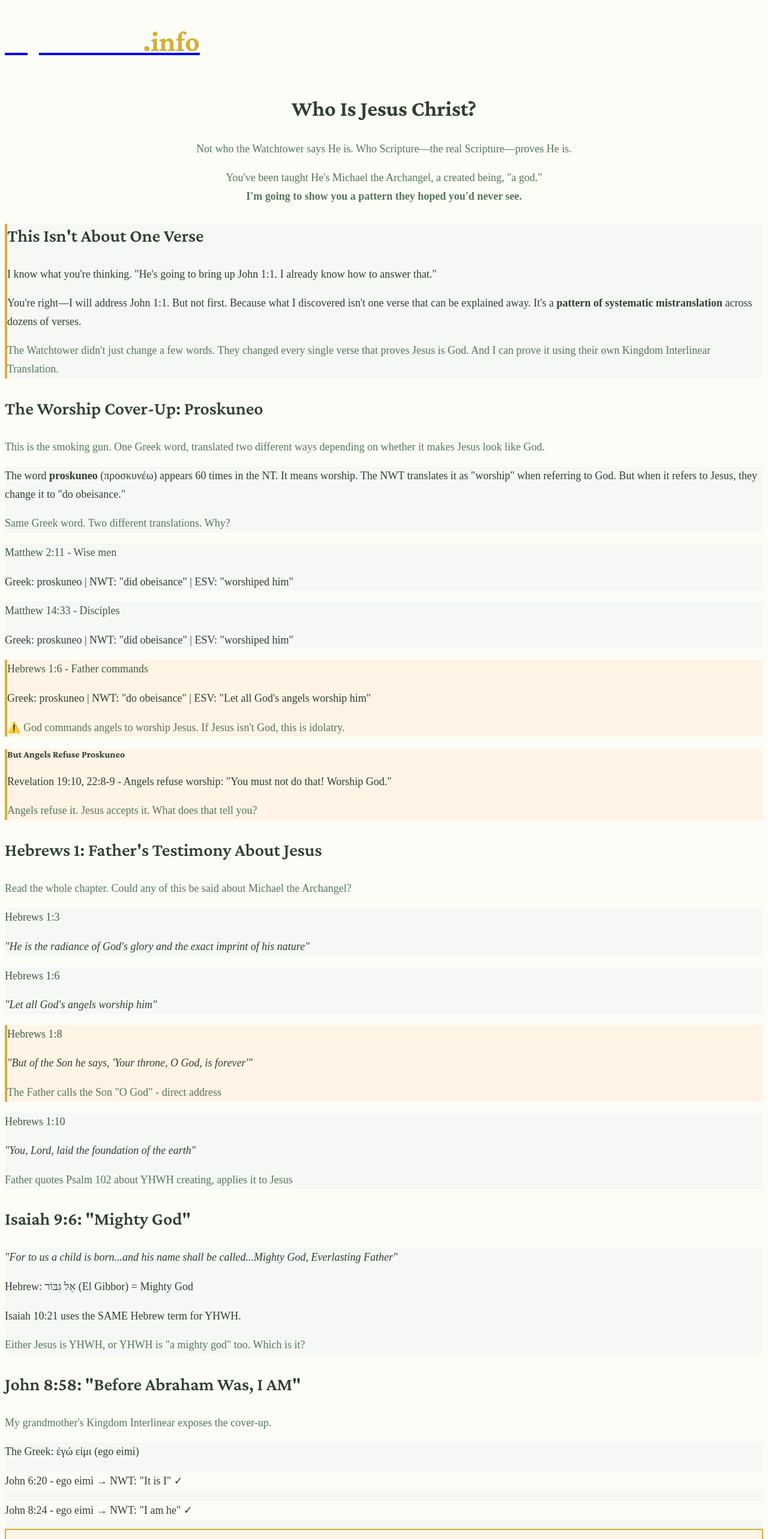
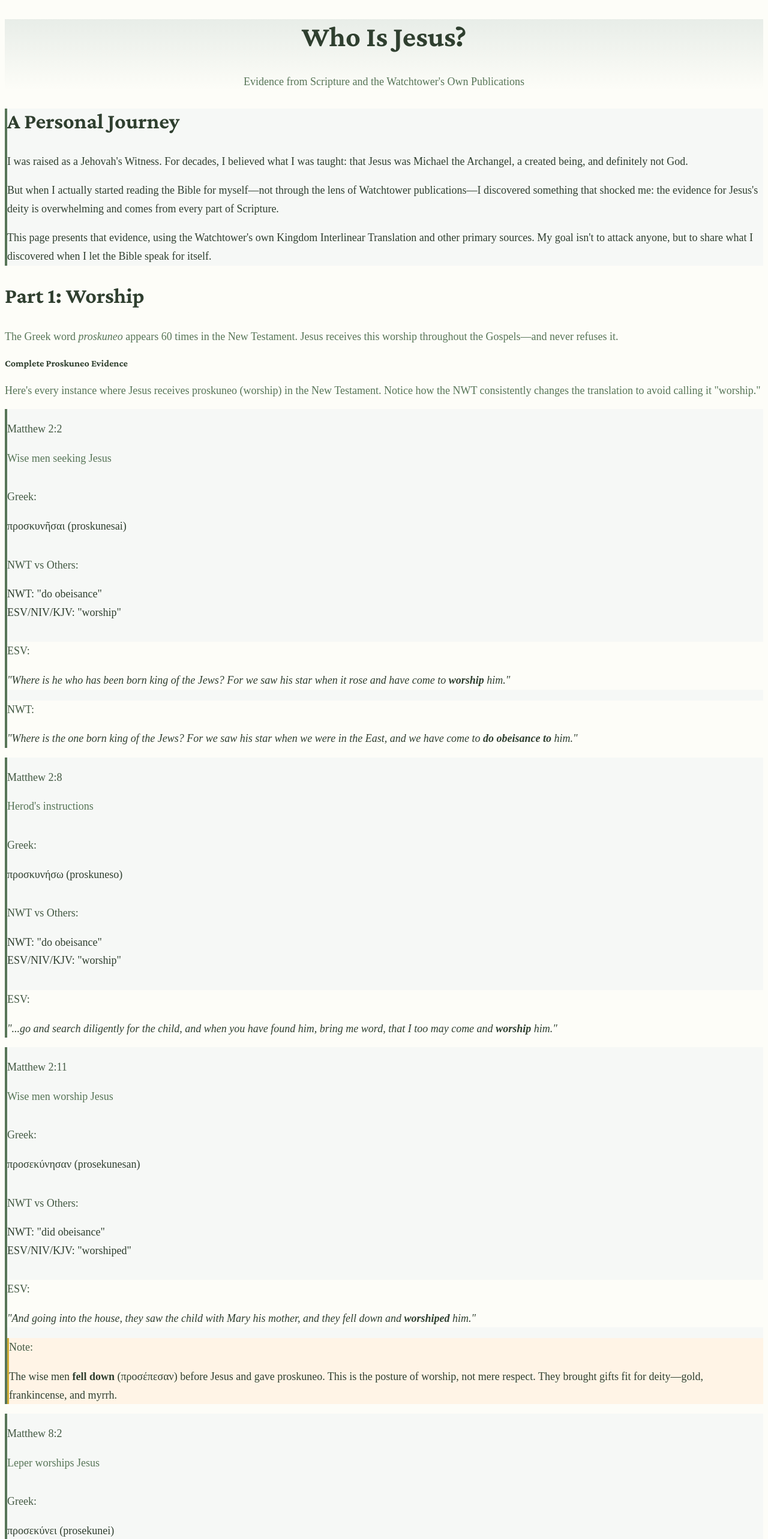
Before and after one commit to spencer-compligence/mywitness-site, a Next.js app: page /who-is-jesus in a window 1280 px wide. Shown: the top 2566 px of the page at 60% size. Built offline with nearby package versions, Linux system fonts and the light colour scheme.

Commit message:
Update Who Is Jesus page with all 7 evidence components

```diff
--- a/src/app/who-is-jesus/page.tsx
+++ b/src/app/who-is-jesus/page.tsx
@@ -1,334 +1,251 @@
-import Link from "next/link";
+import Hebrews1Evidence from './components/Hebrews1Evidence';
+import Isaiah96Evidence from './components/Isaiah96Evidence';
+import WorshipEvidence from './components/WorshipEvidence';
+import John858Evidence from './components/John858Evidence';
+import Colossians1Evidence from './components/Colossians1Evidence';
+import RevelationAlphaOmegaEvidence from './components/RevelationAlphaOmegaEvidence';
+import ThomasDeclarationEvidence from './components/ThomasDeclarationEvidence';
 
 export default function WhoIsJesusPage() {
   return (
-    <main className="min-h-screen">
-      {/* Header */}
-      <header className="bg-sage-800 py-6 shadow-md">
-        <div className="container mx-auto px-4">
-          <Link href="/" className="inline-block">
-            <h1 className="text-3xl font-serif font-bold" style={{ color: '#fdfdf8' }}>
-              MyWitness<span style={{ color: '#d4af37' }}>.info</span>
-            </h1>
-          </Link>
+    <div className="min-h-screen" style={{ backgroundColor: '#fdfdf8' }}>
+      {/* Hero Section */}
+      <div
+        className="py-20 px-4"
+        style={{
+          backgroundImage: 'linear-gradient(to bottom, #e8ede8, #fdfdf8)',
+        }}
+      >
+        <div className="max-w-4xl mx-auto text-center">
+          <h1
+            className="text-5xl md:text-6xl font-serif font-bold mb-6"
+            style={{ color: '#2f3f2f' }}
+          >
+            Who Is Jesus?
+          </h1>
+          <p
+            className="text-xl md:text-2xl mb-8"
+            style={{ color: '#577557', lineHeight: '1.6' }}
+          >
+            Evidence from Scripture and the Watchtower's Own Publications
+          </p>
+          <div
+            className="w-24 h-1 mx-auto"
+            style={{ backgroundColor: '#d4af37' }}
+          />
         </div>
-      </header>
-
-      {/* Hero */}
-      <section className="bg-gradient-to-b from-sage-50 py-12 md:py-16">
-        <div className="container mx-auto px-4 max-w-4xl text-center">
-          <h2 className="text-3xl md:text-4xl lg:text-5xl font-serif font-bold mb-6" style={{ color: '#2f3f2f' }}>
-            Who Is Jesus Christ?
-          </h2>
-          <p className="text-xl md:text-2xl mb-6" style={{ color: '#577557' }}>
-            Not who the Watchtower says He is. Who Scripture—the real Scripture—proves He is.
-          </p>
-          <p className="text-lg" style={{ color: '#577557' }}>
-            You've been taught He's Michael the Archangel, a created being, "a god."
-            <br />
-            <strong>I'm going to show you a pattern they hoped you'd never see.</strong>
-          </p>
-        </div>
-      </section>
+      </div>
 
       {/* Introduction */}
-      <section className="py-12" style={{ backgroundColor: '#fdfdf8' }}>
-        <div className="container mx-auto px-4 max-w-4xl">
-          <div className="rounded-xl p-8 border-l-4" style={{ backgroundColor: '#f6f8f6', borderColor: '#d4af37' }}>
-            <h3 className="text-2xl font-serif font-semibold mb-4" style={{ color: '#2f3f2f' }}>
-              This Isn't About One Verse
-            </h3>
-            <p className="mb-4" style={{ color: '#2f3f2f', lineHeight: '1.7' }}>
-              I know what you're thinking. "He's going to bring up John 1:1. I already know how to answer that."
+      <div className="max-w-4xl mx-auto px-4 py-12">
+        <div
+          className="rounded-xl p-8 mb-12"
+          style={{
+            backgroundColor: '#f6f8f6',
+            borderLeft: '4px solid #577557'
+          }}
+        >
+          <h2
+            className="text-3xl font-serif font-semibold mb-6"
+            style={{ color: '#2f3f2f' }}
+          >
+            A Personal Journey
+          </h2>
+          <div className="space-y-4" style={{ color: '#2f3f2f', lineHeight: '1.8' }}>
+            <p>
+              I was raised as a Jehovah's Witness. For decades, I believed what I was taught:
+              that Jesus was Michael the Archangel, a created being, and definitely not God.
             </p>
-            <p className="mb-4" style={{ color: '#2f3f2f', lineHeight: '1.7' }}>
-              You're right—I will address John 1:1. But not first. Because what I discovered isn't one verse
-              that can be explained away. It's a <strong>pattern of systematic mistranslation</strong> across
-              dozens of verses.
+            <p>
+              But when I actually started reading the Bible for myself—not through the lens of
+              Watchtower publications—I discovered something that shocked me: the evidence for
+              Jesus's deity is overwhelming and comes from every part of Scripture.
             </p>
-            <p className="text-lg font-semibold" style={{ color: '#577557' }}>
-              The Watchtower didn't just change a few words. They changed every single verse that proves
-              Jesus is God. And I can prove it using their own Kingdom Interlinear Translation.
+            <p>
+              This page presents that evidence, using the Watchtower's own Kingdom Interlinear
+              Translation and other primary sources. My goal isn't to attack anyone, but to share
+              what I discovered when I let the Bible speak for itself.
             </p>
           </div>
         </div>
-      </section>
 
-      {/* Main Content */}
-      <section className="py-16" style={{ backgroundColor: '#fdfdf8' }}>
-        <div className="container mx-auto px-4 max-w-4xl">
-
-          {/* WORSHIP SECTION - Most Important */}
-          <div className="mb-16">
-            <h3 className="text-3xl font-serif font-bold mb-6" style={{ color: '#2f3f2f' }}>
-              The Worship Cover-Up: Proskuneo
-            </h3>
-
-            <p className="mb-6 text-xl" style={{ color: '#577557' }}>
-              This is the smoking gun. One Greek word, translated two different ways depending on
-              whether it makes Jesus look like God.
-            </p>
-
-            <div className="rounded-xl p-6 mb-6" style={{ backgroundColor: '#f6f8f6' }}>
-              <p className="mb-4" style={{ color: '#2f3f2f', lineHeight: '1.7' }}>
-                The word <strong>proskuneo</strong> (προσκυνέω) appears 60 times in the NT. It means worship.
-                The NWT translates it as "worship" when referring to God. But when it refers to Jesus,
-                they change it to "do obeisance."
-              </p>
-              <p className="text-lg font-semibold" style={{ color: '#577557' }}>
-                Same Greek word. Two different translations. Why?
+        {/* Key Evidence Sections */}
+        <div className="space-y-16">
+          {/* Section 1: Worship */}
+          <section>
+            <div className="mb-8">
+              <h2
+                className="text-4xl font-serif font-bold mb-4"
+                style={{ color: '#2f3f2f' }}
+              >
+                Part 1: Worship
+              </h2>
+              <p
+                className="text-lg"
+                style={{ color: '#577557', lineHeight: '1.7' }}
+              >
+                The Greek word <em>proskuneo</em> appears 60 times in the New Testament.
+                Jesus receives this worship throughout the Gospels—and never refuses it.
               </p>
             </div>
+            <WorshipEvidence />
+          </section>
 
-            {/* Examples */}
-            <div className="space-y-4 mb-8">
-              <div className="rounded-lg p-5" style={{ backgroundColor: '#f6f8f6' }}>
-                <p className="text-sm font-semibold mb-2" style={{ color: '#435943' }}>Matthew 2:11 - Wise men</p>
-                <p className="text-sm" style={{ color: '#2f3f2f' }}>
-                  Greek: proskuneo | NWT: "did obeisance" | ESV: "worshiped him"
-                </p>
-              </div>
-              <div className="rounded-lg p-5" style={{ backgroundColor: '#f6f8f6' }}>
-                <p className="text-sm font-semibold mb-2" style={{ color: '#435943' }}>Matthew 14:33 - Disciples</p>
-                <p className="text-sm" style={{ color: '#2f3f2f' }}>
-                  Greek: proskuneo | NWT: "did obeisance" | ESV: "worshiped him"
-                </p>
-              </div>
-              <div className="rounded-lg p-5" style={{ backgroundColor: '#fff4e6', borderLeft: '4px solid #d4af37' }}>
-                <p className="text-sm font-semibold mb-2" style={{ color: '#435943' }}>Hebrews 1:6 - Father commands</p>
-                <p className="text-sm" style={{ color: '#2f3f2f' }}>
-                  Greek: proskuneo | NWT: "do obeisance" | ESV: "Let all God's angels worship him"
-                </p>
-                <p className="text-sm font-semibold mt-2" style={{ color: '#577557' }}>
-                  ⚠️ God commands angels to worship Jesus. If Jesus isn't God, this is idolatry.
-                </p>
-              </div>
-            </div>
-
-            {/* Angels Refuse Worship */}
-            <div className="rounded-xl p-6 mb-6" style={{ backgroundColor: '#fff4e6', borderLeft: '4px solid #d4af37' }}>
-              <h4 className="text-xl font-semibold mb-4" style={{ color: '#2f3f2f' }}>
-                But Angels Refuse Proskuneo
-              </h4>
-              <p className="mb-4" style={{ color: '#2f3f2f' }}>
-                Revelation 19:10, 22:8-9 - Angels refuse worship: "You must not do that! Worship God."
-              </p>
-              <p className="text-lg font-semibold" style={{ color: '#577557' }}>
-                Angels refuse it. Jesus accepts it. What does that tell you?
+          {/* Section 2: Hebrews 1 */}
+          <section>
+            <div className="mb-8">
+              <h2
+                className="text-4xl font-serif font-bold mb-4"
+                style={{ color: '#2f3f2f' }}
+              >
+                Part 2: Hebrews 1
+              </h2>
+              <p
+                className="text-lg"
+                style={{ color: '#577557', lineHeight: '1.7' }}
+              >
+                The Father calls the Son "God" and "Lord," applies YHWH's words to Him,
+                and commands angels to worship Him.
               </p>
             </div>
-          </div>
+            <Hebrews1Evidence />
+          </section>
 
-          {/* HEBREWS 1 */}
-          <div className="mb-16">
-            <h3 className="text-3xl font-serif font-bold mb-6" style={{ color: '#2f3f2f' }}>
-              Hebrews 1: Father's Testimony About Jesus
-            </h3>
-
-            <p className="mb-6 text-xl" style={{ color: '#577557' }}>
-              Read the whole chapter. Could any of this be said about Michael the Archangel?
-            </p>
-
-            <div className="space-y-6">
-              <div className="rounded-lg p-6" style={{ backgroundColor: '#f6f8f6' }}>
-                <p className="font-semibold mb-2" style={{ color: '#435943' }}>Hebrews 1:3</p>
-                <p className="italic mb-2" style={{ color: '#2f3f2f' }}>
-                  "He is the radiance of God's glory and the exact imprint of his nature"
-                </p>
-              </div>
-
-              <div className="rounded-lg p-6" style={{ backgroundColor: '#f6f8f6' }}>
-                <p className="font-semibold mb-2" style={{ color: '#435943' }}>Hebrews 1:6</p>
-                <p className="italic mb-2" style={{ color: '#2f3f2f' }}>
-                  "Let all God's angels worship him"
-                </p>
-              </div>
-
-              <div className="rounded-lg p-6" style={{ backgroundColor: '#fff4e6', borderLeft: '4px solid #d4af37' }}>
-                <p className="font-semibold mb-2" style={{ color: '#435943' }}>Hebrews 1:8</p>
-                <p className="italic mb-2" style={{ color: '#2f3f2f' }}>
-                  "But of the Son he says, 'Your throne, O God, is forever'"
-                </p>
-                <p className="text-sm font-semibold" style={{ color: '#577557' }}>
-                  The Father calls the Son "O God" - direct address
-                </p>
-              </div>
-
-              <div className="rounded-lg p-6" style={{ backgroundColor: '#f6f8f6' }}>
-                <p className="font-semibold mb-2" style={{ color: '#435943' }}>Hebrews 1:10</p>
-                <p className="italic mb-2" style={{ color: '#2f3f2f' }}>
-                  "You, Lord, laid the foundation of the earth"
-                </p>
-                <p className="text-sm" style={{ color: '#577557' }}>
-                  Father quotes Psalm 102 about YHWH creating, applies it to Jesus
-                </p>
-              </div>
-            </div>
-          </div>
-
-          {/* ISAIAH 9:6 */}
-          <div className="mb-16">
-            <h3 className="text-3xl font-serif font-bold mb-6" style={{ color: '#2f3f2f' }}>
-              Isaiah 9:6: "Mighty God"
-            </h3>
-
-            <div className="rounded-xl p-6 mb-6" style={{ backgroundColor: '#f6f8f6' }}>
-              <p className="italic text-lg mb-4" style={{ color: '#2f3f2f' }}>
-                "For to us a child is born...and his name shall be called...Mighty God, Everlasting Father"
-              </p>
-              <p className="mb-4" style={{ color: '#2f3f2f' }}>
-                Hebrew: אֵל גִּבּוֹר (El Gibbor) = Mighty God
-              </p>
-              <p className="mb-4" style={{ color: '#2f3f2f' }}>
-                Isaiah 10:21 uses the SAME Hebrew term for YHWH.
-              </p>
-              <p className="text-lg font-semibold" style={{ color: '#577557' }}>
-                Either Jesus is YHWH, or YHWH is "a mighty god" too. Which is it?
+          {/* Section 3: Isaiah 9:6 */}
+          <section>
+            <div className="mb-8">
+              <h2
+                className="text-4xl font-serif font-bold mb-4"
+                style={{ color: '#2f3f2f' }}
+              >
+                Part 3: Isaiah 9:6
+              </h2>
+              <p
+                className="text-lg"
+                style={{ color: '#577557', lineHeight: '1.7' }}
+              >
+                700 years before Jesus was born, Isaiah prophesied that the Messiah
+                would be called "Mighty God" and "Everlasting Father."
               </p>
             </div>
-          </div>
+            <Isaiah96Evidence />
+          </section>
 
-          {/* JOHN 8:58 - EGO EIMI */}
-          <div className="mb-16">
-            <h3 className="text-3xl font-serif font-bold mb-6" style={{ color: '#2f3f2f' }}>
-              John 8:58: "Before Abraham Was, I AM"
-            </h3>
-
-            <p className="mb-6 text-xl" style={{ color: '#577557' }}>
-              My grandmother's Kingdom Interlinear exposes the cover-up.
-            </p>
-
-            <div className="rounded-xl p-6 mb-6" style={{ backgroundColor: '#f6f8f6' }}>
-              <p className="font-semibold mb-4" style={{ color: '#2f3f2f' }}>
-                The Greek: ἐγώ εἰμι (ego eimi)
-              </p>
-              <div className="space-y-3">
-                <div className="rounded p-3" style={{ backgroundColor: '#fdfdf8' }}>
-                  <p className="text-sm">John 6:20 - ego eimi → NWT: "It is I" ✓</p>
-                </div>
-                <div className="rounded p-3" style={{ backgroundColor: '#fdfdf8' }}>
-                  <p className="text-sm">John 8:24 - ego eimi → NWT: "I am he" ✓</p>
-                </div>
-                <div className="rounded p-3" style={{ backgroundColor: '#fff4e6', border: '2px solid #d4af37' }}>
-                  <p className="text-sm font-semibold">John 8:58 - ego eimi → NWT: "I have been" ❌</p>
-                  <p className="text-xs mt-1" style={{ color: '#577557' }}>Changed to past tense!</p>
-                </div>
-                <div className="rounded p-3" style={{ backgroundColor: '#fdfdf8' }}>
-                  <p className="text-sm">John 18:5 - ego eimi → NWT: "I am" ✓</p>
-                </div>
-              </div>
-              <p className="mt-4 text-lg font-semibold" style={{ color: '#577557' }}>
-                Why is John 8:58 the ONLY verse where they changed it?
+          {/* Section 4: John 8:58 */}
+          <section>
+            <div className="mb-8">
+              <h2
+                className="text-4xl font-serif font-bold mb-4"
+                style={{ color: '#2f3f2f' }}
+              >
+                Part 4: John 8:58
+              </h2>
+              <p
+                className="text-lg"
+                style={{ color: '#577557', lineHeight: '1.7' }}
+              >
+                Jesus claims the divine name "I AM" from Exodus 3:14.
+                The Watchtower's own Kingdom Interlinear exposes their mistranslation.
               </p>
             </div>
+            <John858Evidence />
+          </section>
 
-            <div className="rounded-xl p-6" style={{ backgroundColor: '#fff4e6', borderLeft: '4px solid #d4af37' }}>
-              <p className="mb-3" style={{ color: '#2f3f2f' }}>
-                Exodus 3:14: God's name to Moses - "I AM"
-              </p>
-              <p className="mb-3" style={{ color: '#2f3f2f' }}>
-                John 8:58: Jesus claims "I AM"
-              </p>
-              <p className="mb-3" style={{ color: '#2f3f2f' }}>
-                John 8:59: Jews try to stone Him for blasphemy
-              </p>
-              <p className="text-lg font-semibold" style={{ color: '#577557' }}>
-                They understood His claim. He was claiming to be YHWH.
+          {/* Section 5: Colossians 1 */}
+          <section>
+            <div className="mb-8">
+              <h2
+                className="text-4xl font-serif font-bold mb-4"
+                style={{ color: '#2f3f2f' }}
+              >
+                Part 5: Colossians 1:15-17
+              </h2>
+              <p
+                className="text-lg"
+                style={{ color: '#577557', lineHeight: '1.7' }}
+              >
+                The NWT adds the word "[other]" four times to make Jesus a created being.
+                But it's not in the Greek text.
               </p>
             </div>
-          </div>
+            <Colossians1Evidence />
+          </section>
 
-          {/* THOMAS */}
-          <div className="mb-16">
-            <h3 className="text-3xl font-serif font-bold mb-6" style={{ color: '#2f3f2f' }}>
-              John 20:28: Thomas Calls Jesus "My God"
-            </h3>
-
-            <div className="rounded-xl p-6 mb-6" style={{ backgroundColor: '#f6f8f6' }}>
-              <p className="italic text-lg mb-4" style={{ color: '#2f3f2f' }}>
-                "Thomas answered him, 'My Lord and my God!'"
-              </p>
-              <p className="mb-4" style={{ color: '#2f3f2f' }}>
-                Greek: αὐτῷ (auto) - dative case = speaking TO Jesus
-              </p>
-              <p className="mb-4" style={{ color: '#2f3f2f' }}>
-                Not an exclamation. Direct address. "You are my God."
-              </p>
-              <p className="text-lg font-semibold" style={{ color: '#577557' }}>
-                And Jesus accepted it. Blessed those who would believe it.
+          {/* Section 6: Revelation */}
+          <section>
+            <div className="mb-8">
+              <h2
+                className="text-4xl font-serif font-bold mb-4"
+                style={{ color: '#2f3f2f' }}
+              >
+                Part 6: Alpha and Omega
+              </h2>
+              <p
+                className="text-lg"
+                style={{ color: '#577557', lineHeight: '1.7' }}
+              >
+                In Revelation, both the Father and Jesus claim the title "Alpha and Omega"—
+                a title that belongs to God alone.
               </p>
             </div>
-          </div>
+            <RevelationAlphaOmegaEvidence />
+          </section>
 
-          {/* JOHN 1:1 - LAST */}
-          <div className="mb-16">
-            <h3 className="text-3xl font-serif font-bold mb-6" style={{ color: '#2f3f2f' }}>
-              Now Let's Talk About John 1:1
-            </h3>
-
-            <div className="rounded-xl p-6 mb-6" style={{ backgroundColor: '#fff4e6', borderLeft: '4px solid #d4af37' }}>
-              <p className="font-semibold mb-4" style={{ color: '#2f3f2f' }}>
-                By Now, The Pattern Should Be Clear:
-              </p>
-              <ul className="space-y-2" style={{ color: '#2f3f2f' }}>
-                <li>✓ Proskuneo systematically mistranslated</li>
-                <li>✓ Father calls Son "O God"</li>
-                <li>✓ Son called "Mighty God" (El Gibbor)</li>
-                <li>✓ Jesus claims "I AM" (ego eimi)</li>
-                <li>✓ Thomas calls Jesus "My God"</li>
-              </ul>
-              <p className="mt-4 text-lg font-semibold" style={{ color: '#577557' }}>
-                John 1:1 is the tenth piece of evidence, not the first.
+          {/* Section 7: Thomas's Declaration */}
+          <section>
+            <div className="mb-8">
+              <h2
+                className="text-4xl font-serif font-bold mb-4"
+                style={{ color: '#2f3f2f' }}
+              >
+                Part 7: "My Lord and My God"
+              </h2>
+              <p
+                className="text-lg"
+                style={{ color: '#577557', lineHeight: '1.7' }}
+              >
+                Thomas calls Jesus "my God" directly to His face.
+                Jesus accepts this declaration and blesses Thomas for believing it.
               </p>
             </div>
+            <ThomasDeclarationEvidence />
+          </section>
+        </div>
 
-            <div className="rounded-xl p-6" style={{ backgroundColor: '#f6f8f6' }}>
-              <p className="mb-4" style={{ color: '#2f3f2f' }}>
-                ESV: "...and the Word was God"
-              </p>
-              <p className="mb-4" style={{ color: '#2f3f2f' }}>
-                NWT: "...and the Word was a god"
-              </p>
-              <p className="mb-4" style={{ color: '#2f3f2f' }}>
-                Kingdom Interlinear word-for-word: "and God was the Word"
-              </p>
-              <p className="text-lg font-semibold" style={{ color: '#577557' }}>
-                Every translation agrees. Except the NWT.
-              </p>
-            </div>
+        {/* Conclusion */}
+        <div
+          className="rounded-xl p-8 mt-16"
+          style={{
+            backgroundImage: 'linear-gradient(to bottom, #fff4e6, #f6f8f6)',
+            borderLeft: '4px solid #d4af37'
+          }}
+        >
+          <h2
+            className="text-3xl font-serif font-semibold mb-6 text-center"
+            style={{ color: '#2f3f2f' }}
+          >
+            The Question Before You
+          </h2>
+          <div className="space-y-4" style={{ color: '#2f3f2f', lineHeight: '1.8' }}>
+            <p>
+              The evidence presented here comes from Scripture itself and from the Watchtower's
+              own publications. This isn't about winning an argument—it's about discovering who
+              Jesus really is.
+            </p>
+            <p>
+              I understand how difficult it is to question what you've been taught your entire life.
+              I've been there. But I encourage you to do what I did: read these passages for yourself.
+              Look up the Greek words. Check the Kingdom Interlinear.
+            </p>
+            <p className="text-xl font-semibold text-center pt-4" style={{ color: '#577557' }}>
+              Who do <em>you</em> say that Jesus is?
+            </p>
           </div>
+        </div>
+      </div>
 
-          {/* CTA */}
-          <div className="rounded-xl p-8 text-center" style={{ backgroundImage: 'linear-gradient(to bottom, #f6f8f6, #e8ede8)' }}>
-            <h3 className="text-2xl font-serif font-semibold mb-4" style={{ color: '#2f3f2f' }}>
-              This Isn't One Verse You Can Dismiss
-            </h3>
-            <p className="mb-8" style={{ color: '#577557' }}>
-              Can you explain away all of this? The worship? Hebrews 1? Isaiah 9:6?
-              Ego eimi? Thomas? Your own interlinear?
-            </p>
-            <div className="flex flex-col sm:flex-row gap-4 justify-center">
-              <Link href="/holy-spirit" className="btn-primary inline-block">
-                Next: The Holy Spirit →
-              </Link>
-              <Link href="/nwt-problem" className="btn-secondary inline-block">
-                ← NWT Problem
-              </Link>
-            </div>
-          </div>
-
-        </div>
-      </section>
-
-      {/* Footer */}
-      <footer className="py-8" style={{ backgroundColor: '#1b241b', color: '#d1dbd1' }}>
-        <div className="container mx-auto px-4 text-center">
-          <p className="text-sm mb-2">© 2025 MyWitness LLC. All rights reserved.</p>
-          <p className="text-xs italic" style={{ color: '#b3c4b3' }}>
-            This ministry is 100% self-funded. No donations, no commissions, no financial interests.
-          </p>
-        </div>
-      </footer>
-    </main>
+      {/* Footer Spacing */}
+      <div className="h-20" />
+    </div>
   );
 }
```
